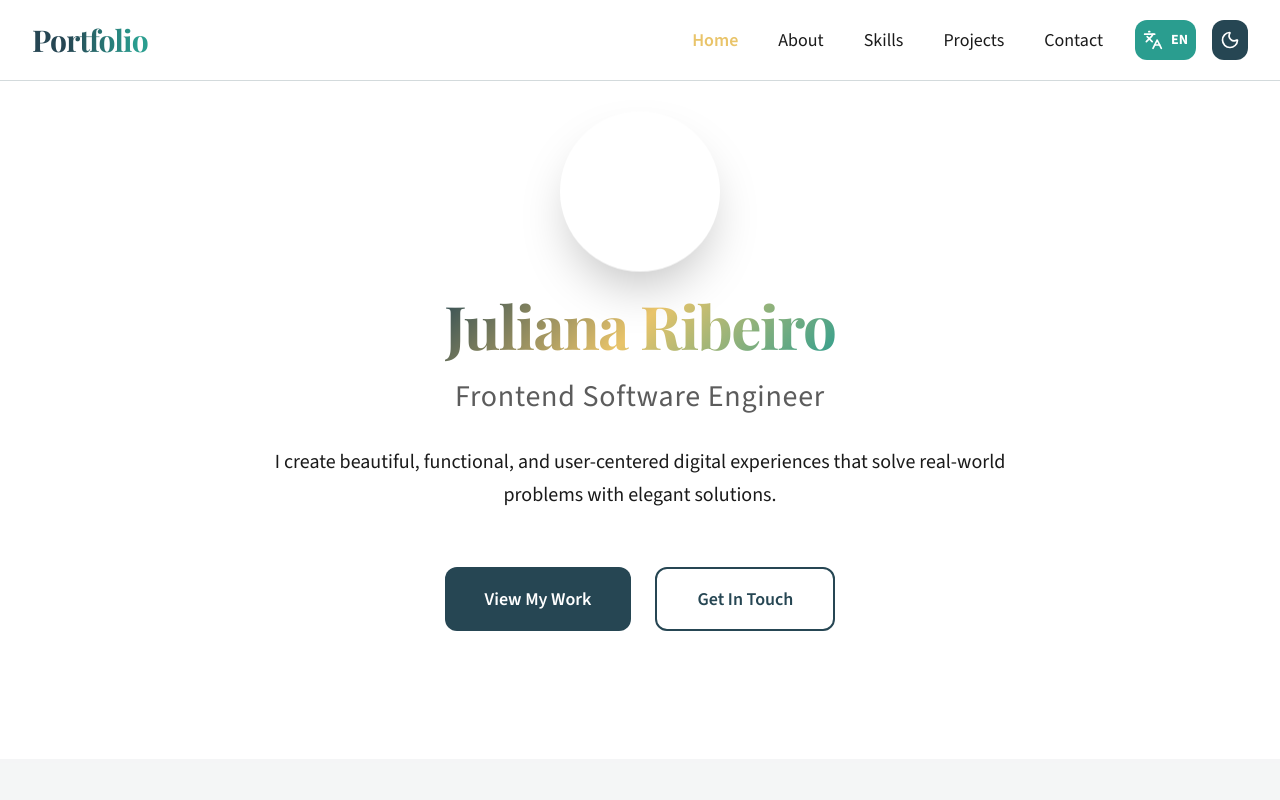
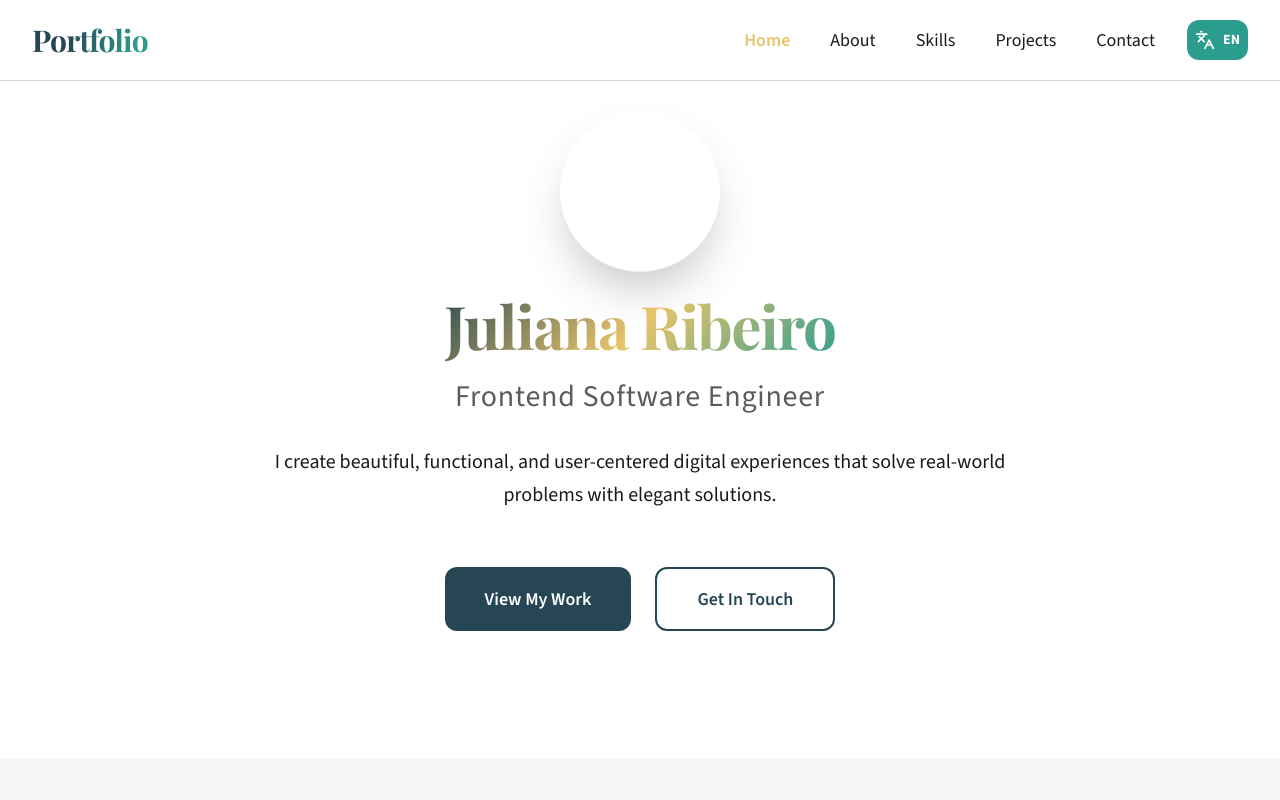
Before and after one commit to yuliaribeiro/portfolio, a React (Vite) app: page / in a window 1280 px wide. Shown: the top 800 px of the page. Built offline with nearby package versions, Linux system fonts and the light colour scheme.

Commit message:
feat: hide button that switches theme

```diff
--- a/src/components/navbar/Navbar.tsx
+++ b/src/components/navbar/Navbar.tsx
@@ -37,7 +37,7 @@ export const Navbar = React.forwardRef<HTMLElement, NavbarProps>(
               {label}
             </span>
           </Button>
-          <Button size="icon">
+          <Button className="hidden" size="icon">
             <Moon className="h-5 w-5" />
           </Button>
 
```
